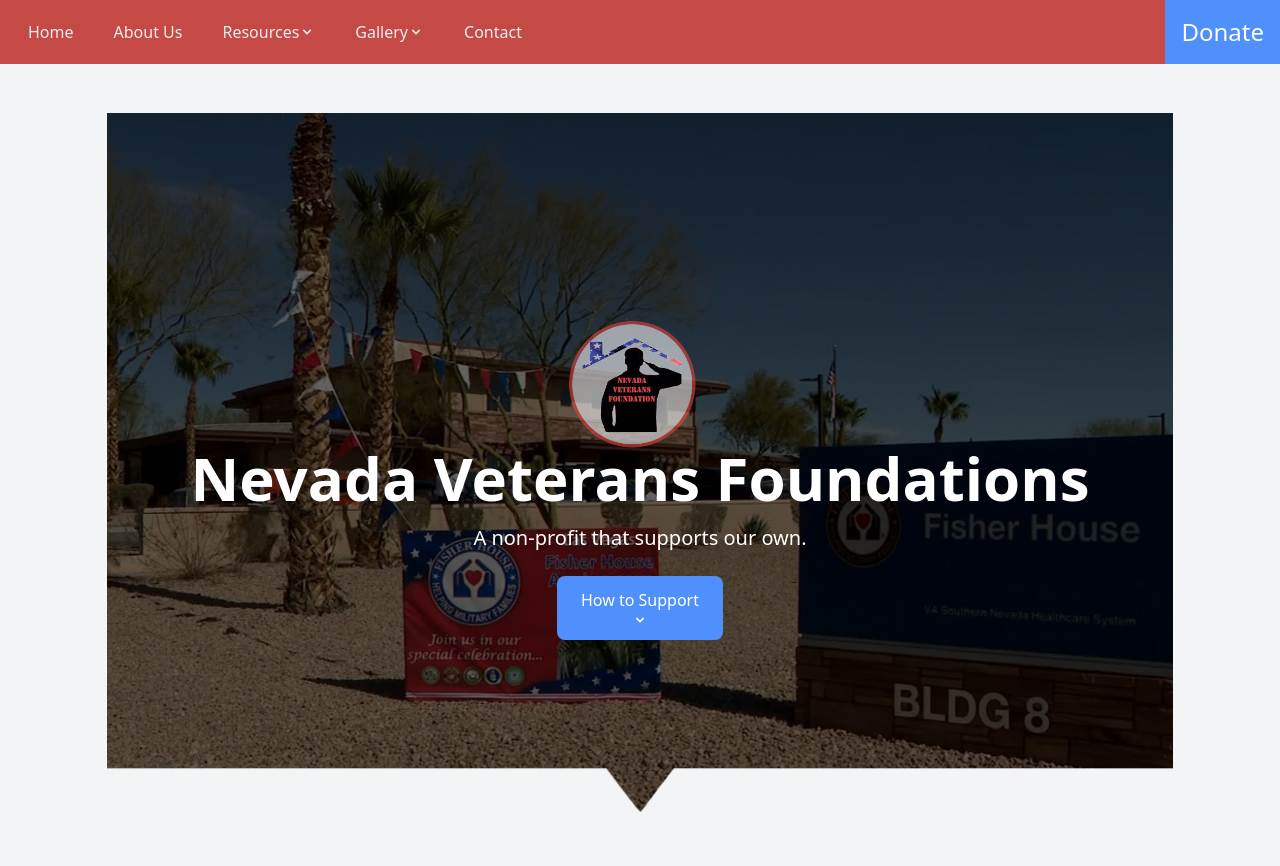
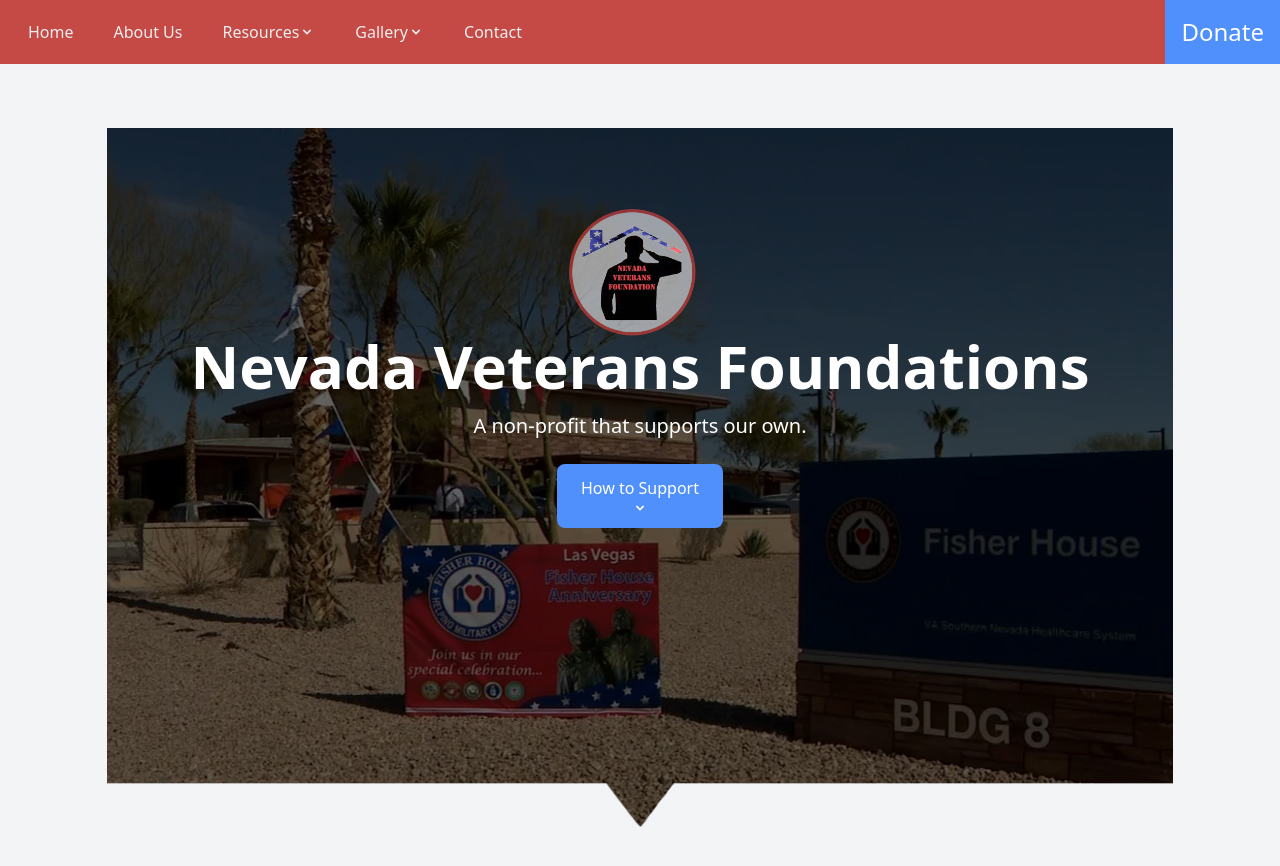
Before and after one commit to Kasador/nevada-vets-org, a React (Vite) app: page / in a window 1280 px wide. Shown: the top 866 px of the page. Built offline with nearby package versions, Linux system fonts and the light colour scheme.

Commit message:
main >>> Update hero image logo/text/button <<< positioning fixed

```diff
--- a/src/components/HeroImage.jsx
+++ b/src/components/HeroImage.jsx
@@ -4,10 +4,10 @@
 
 const HeroImage = () => {
     return (
-      <div className="absolute h-full w-5/6 object-cover bg-center bg-no-repeat z-0 bg-light-surface top-20" style={{ backgroundImage: "url('./src/test/navadavetsorg-hero-bg.jpg')" }}> {/* the image + wrapper */}
-        <div className="absolute inset-0 flex items-center justify-center"> {/* wrapper for hero content + flex items */}
+      <div className="absolute h-full w-5/6 object-cover bg-top bg-no-repeat z-0 bg-light-surface top-32" style={{ backgroundImage: "url('./src/test/navadavetsorg-hero-bg.jpg')" }}> {/* the image + wrapper */}
+        <div className="relative top-20 flex items-center justify-center"> {/* wrapper for hero content + flex items */}
           <div className="text-center text-white px-4"> {/* Wrapper + content */}
-          <div style={{ backgroundImage: "url('./src/test/nevadavet-logo-main.png')"}} className="h-32 w-32 bg-contain bg-center bg-no-repeat mx-auto relative right-2"></div>
+            <div style={{ backgroundImage: "url('./src/test/nevadavet-logo-main.png')"}} className="h-32 w-32 bg-contain bg-center bg-no-repeat mx-auto relative right-2"></div>
             <h1 className="text-4xl md:text-6xl font-bold">Nevada Veterans Foundations</h1>
             <p className="mt-4 text-lg md:text-xl">A non-profit that supports our own.</p>
             <button className="mt-6 px-6 py-3 bg-light-accent text-white font-medium rounded-lg hover:bg-opacity-80">
```
